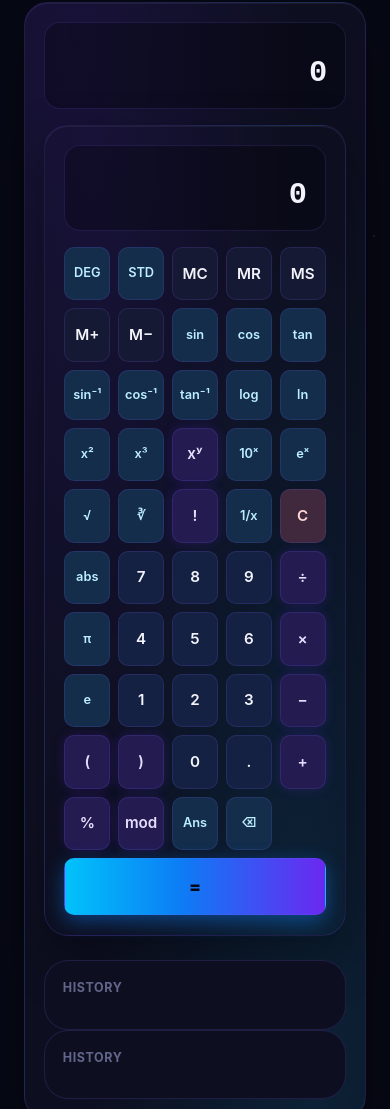
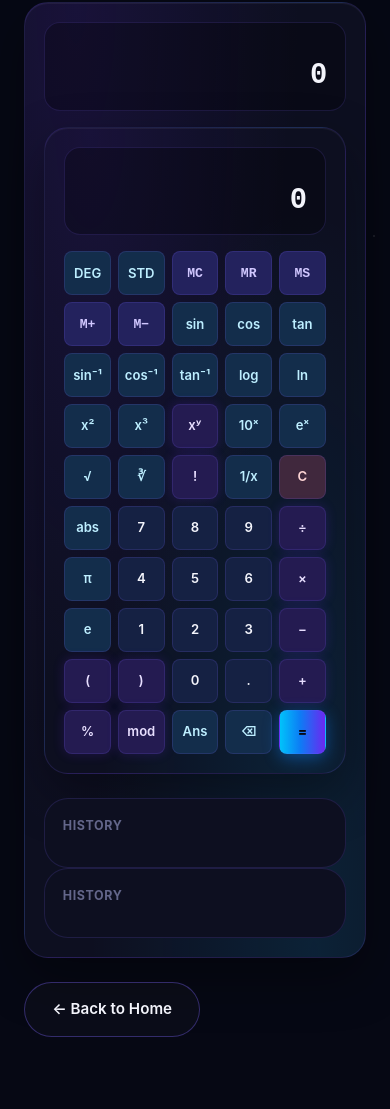
Before and after one commit to maurya-ayush02/AyuVerse-jee-preparation-, a website: page calculator.html in a window 390 px wide. Shown: the part 376-1485 px from the top of the page. Drawn offline with Linux system fonts and the light colour scheme.

Commit message:
Update style.css

```diff
--- a/css/style.css
+++ b/css/style.css
@@ -1017,7 +1017,7 @@
 ========================================================== */
 .calc-wrap {
   display: grid;
-  grid-template-columns: minmax(280px, 380px) minmax(200px, 260px);
+  grid-template-columns: minmax(320px, 480px) minmax(220px, 280px);
   gap: 1.5rem;
   justify-content: center;
   align-items: start;
@@ -1041,87 +1041,162 @@
   padding: 1rem 1.1rem;
   margin-bottom: 1rem;
   text-align: right;
-  min-height: 78px;
+  min-height: 86px;
   display: flex;
   flex-direction: column;
   justify-content: flex-end;
-  gap: .2rem;
+  gap: .25rem;
 }
-.calc__expr { font-family: var(--font-mono); font-size: .78rem; color: var(--text-tertiary); min-height: 1em; word-break: break-all; }
-.calc__value { font-family: var(--font-mono); font-size: 1.9rem; font-weight: 600; color: var(--text-primary); word-break: break-all; line-height: 1.2; }
+
+.calc__expr {
+  font-family: var(--font-mono);
+  font-size: .82rem;
+  color: var(--text-tertiary);
+  min-height: 1.2em;
+  word-break: break-all;
+}
+
+.calc__value {
+  font-family: var(--font-mono);
+  font-size: 1.8rem;
+  font-weight: 600;
+  color: var(--text-primary);
+  word-break: break-all;
+  line-height: 1.2;
+}
 
 .calc__pad {
   display: grid;
   grid-template-columns: repeat(5, 1fr);
-  gap: .5rem;
+  gap: .45rem;
 }
 
 .calc__key {
   font: inherit;
   font-weight: 600;
-  font-size: .95rem;
-  padding: .85rem 0;
-  border-radius: 10px;
+  font-size: .88rem;
+  padding: .75rem 0;
+  border-radius: 8px;
   border: 1px solid var(--border-soft);
   background: var(--bg-surface-2);
   color: var(--text-primary);
   cursor: pointer;
   transition: transform .12s var(--ease), box-shadow .12s var(--ease), background .12s var(--ease);
+  user-select: none;
 }
+
 .calc__key:hover { transform: translateY(-2px); background: var(--bg-surface-3); }
 .calc__key:active { transform: translateY(0); }
 
-.calc__key--num { background: color-mix(in srgb, var(--c-blue) 8%, var(--bg-surface-2)); }
+.calc__key--num {
+  background: color-mix(in srgb, var(--c-blue) 8%, var(--bg-surface-2));
+}
+
 .calc__key--op {
   background: color-mix(in srgb, var(--c-violet) 16%, var(--bg-surface-2));
   color: #e7defe;
   box-shadow: 0 0 12px color-mix(in srgb, var(--c-violet) 20%, transparent);
 }
+
 .calc__key--fn {
-  font-size: .8rem;
+  font-size: .78rem;
   background: color-mix(in srgb, var(--c-cyan) 12%, var(--bg-surface-2));
   color: #bdeeff;
 }
+
+.calc__key--mem {
+  font-size: .78rem;
+  font-family: var(--font-mono);
+  background: color-mix(in srgb, var(--c-indigo) 25%, var(--bg-surface-2));
+  color: #d1c8ff;
+}
+
 .calc__key--clear {
   background: color-mix(in srgb, #ff6b6b 18%, var(--bg-surface-2));
   color: #ffd6d6;
 }
+
 .calc__key--equals {
-  grid-column: span 5;
+  grid-column: span 1;
   background: var(--gradient-brand);
   color: #060814;
   font-size: 1.1rem;
   font-weight: 800;
-  box-shadow: 0 6px 20px color-mix(in srgb, var(--c-blue) 45%, transparent);
+  box-shadow: 0 4px 16px color-mix(in srgb, var(--c-blue) 45%, transparent);
 }
-.calc__key--equals:hover { transform: translateY(-2px); box-shadow: 0 10px 26px color-mix(in srgb, var(--c-blue) 55%, transparent); }
+
+.calc__key--equals:hover {
+  transform: translateY(-2px);
+  box-shadow: 0 8px 22px color-mix(in srgb, var(--c-blue) 55%, transparent);
+}
 
 .calc__history-panel {
   background: var(--bg-surface);
   border: 1px solid var(--border-soft);
   border-radius: var(--radius-lg);
   padding: 1.1rem;
-  max-height: 420px;
+  max-height: 520px;
   overflow-y: auto;
 }
-.calc__history-title { font-size: .78rem; font-weight: 700; text-transform: uppercase; letter-spacing: .05em; color: var(--text-tertiary); margin-bottom: .8rem; }
-.calc__history { list-style: none; margin: 0; padding: 0; display: flex; flex-direction: column; gap: .55rem; }
+
+.calc__history-title {
+  font-size: .78rem;
+  font-weight: 700;
+  text-transform: uppercase;
+  letter-spacing: .05em;
+  color: var(--text-tertiary);
+  margin-bottom: .8rem;
+}
+
+.calc__history {
+  list-style: none;
+  margin: 0;
+  padding: 0;
+  display: flex;
+  flex-direction: column;
+  gap: .55rem;
+}
+
 .calc__history li {
   display: flex;
   flex-direction: column;
-  gap: .1rem;
-  padding: .55rem .7rem;
+  gap: .15rem;
+  padding: .6rem .75rem;
   border-radius: 8px;
   background: var(--bg-surface-2);
   border: 1px solid var(--border-soft);
   cursor: pointer;
   transition: border-color .15s var(--ease), transform .15s var(--ease);
 }
-.calc__history li:hover { border-color: var(--border-strong); transform: translateX(2px); }
-.calc-history__expr { font-family: var(--font-mono); font-size: .74rem; color: var(--text-tertiary); word-break: break-all; }
-.calc-history__result { font-family: var(--font-mono); font-size: .92rem; font-weight: 700; color: var(--text-primary); }
 
-@media (max-width: 720px) {
+.calc__history li:hover {
+  border-color: var(--border-strong);
+  transform: translateX(2px);
+}
+
+.calc-history__meta {
+  font-family: var(--font-mono);
+  font-size: .7rem;
+  color: var(--c-cyan);
+  opacity: .8;
+}
+
+.calc-history__expr {
+  font-family: var(--font-mono);
+  font-size: .76rem;
+  color: var(--text-tertiary);
+  word-break: break-all;
+}
+
+.calc-history__result {
+  font-family: var(--font-mono);
+  font-size: .95rem;
+  font-weight: 700;
+  color: var(--text-primary);
+}
+
+@media (max-width: 768px) {
   .calc-wrap { grid-template-columns: 1fr; justify-content: stretch; }
-  .calc__history-panel { max-height: 220px; }
+  .calc__history-panel { max-height: 240px; }
+  .calc__key { padding: .65rem 0; font-size: .82rem; }
 }
```
